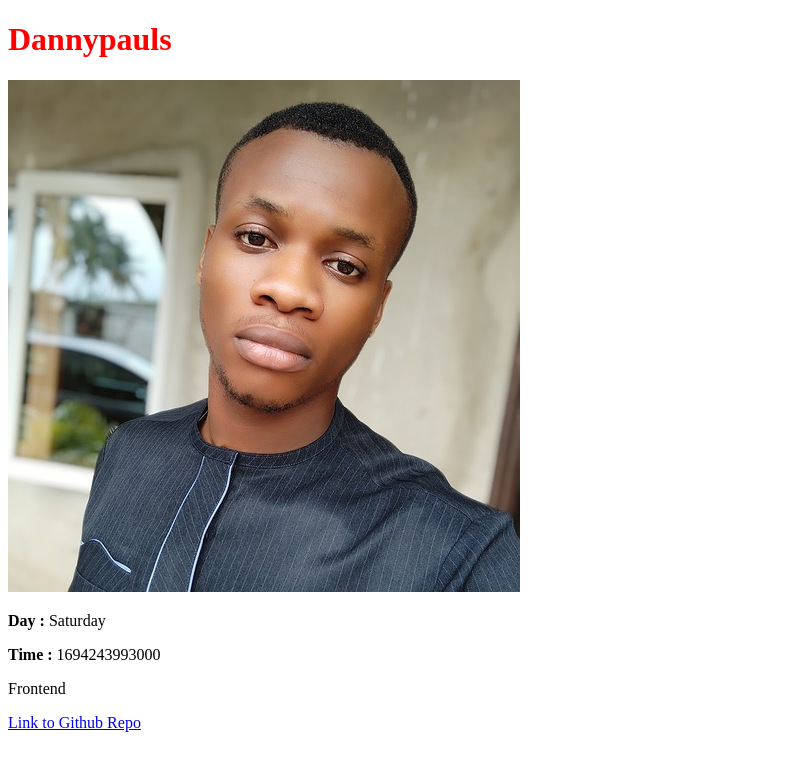
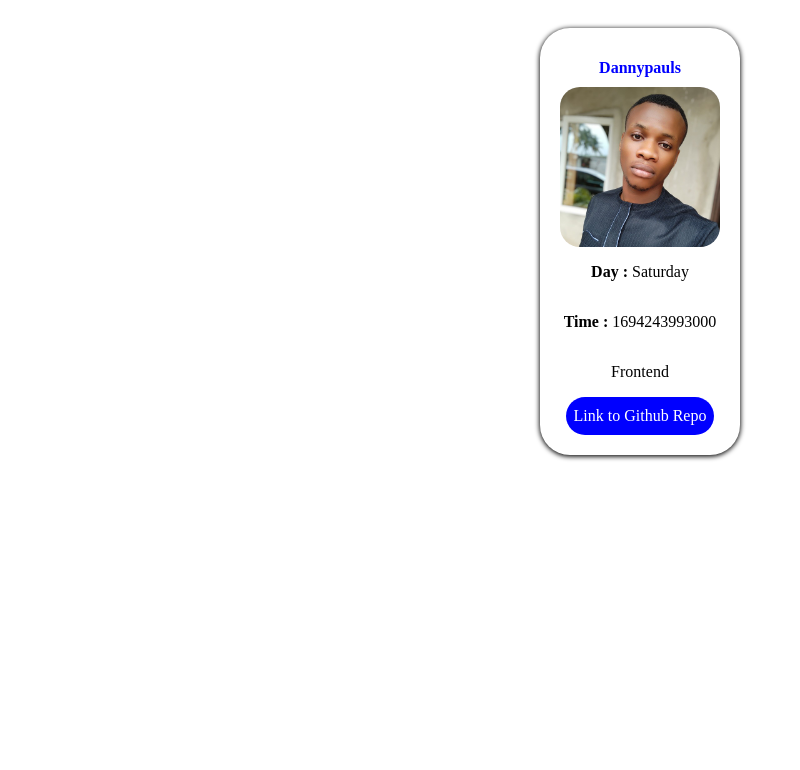
Before and after one commit to Dannypauls/HNG-Task_1, a plain HTML site: page index.html in a window 1280 px wide. Shown: the whole page, without its empty margins (0-800 px from the left). Drawn offline with Linux system fonts and the light colour scheme.

Commit message:
make changes and add styling

```diff
--- a/index.html
+++ b/index.html
@@ -3,12 +3,12 @@
 <head>
     <meta charset="UTF-8">
     <meta name="viewport" content="width=device-width, initial-scale=1.0">
-    <title>Document</title>
+    <title>HNG Task 1</title>
     <link rel="stylesheet" href="style.css">
 
 </head>
 <body>
-    <div>
+    <div class="container">
         <h1 data-testid="slackUserName">Dannypauls</h1>
         <img data-testid="slackDisplayImage" src="./image/slackdp.jpeg" alt="Dannypauls" srcset="">
         <p data-testid="currentDayOfTheWeek" id="day"></p>
--- a/index.js
+++ b/index.js
@@ -10,4 +10,5 @@ const day = daysOfTheWeek[d]
 getDay.innerHTML=`<strong>Day : </strong> ${day}`
 
 const t = date.getTime()
+
 getTime.innerHTML=`<strong>Time : </strong> ${t}`
--- a/style.css
+++ b/style.css
@@ -1,3 +1,39 @@
+body{
+    display: flex;
+    flex-direction: column;
+    justify-content: center;
+    align-items: center;
+}
+
+
+.container{
+    /* border: 1px solid black; */
+    padding: 20px;
+    margin: 20px;
+    border-radius: 30px;
+    display: flex;
+    flex-direction: column;
+    justify-content: center;
+    align-items: center;
+    box-shadow: 0px 1px 5px 0.5px black;
+
+}
 h1{
-    color: red;
+    color: blue;
+    font-size: medium;
 }
+
+img{
+    width: 10rem;
+    border-radius: 20px;
+
+}
+
+a{
+    text-decoration: none;
+    color: white;
+    background-color: blue;
+    padding: 10px 8px;
+    border-radius: 20px;
+
+}
```
